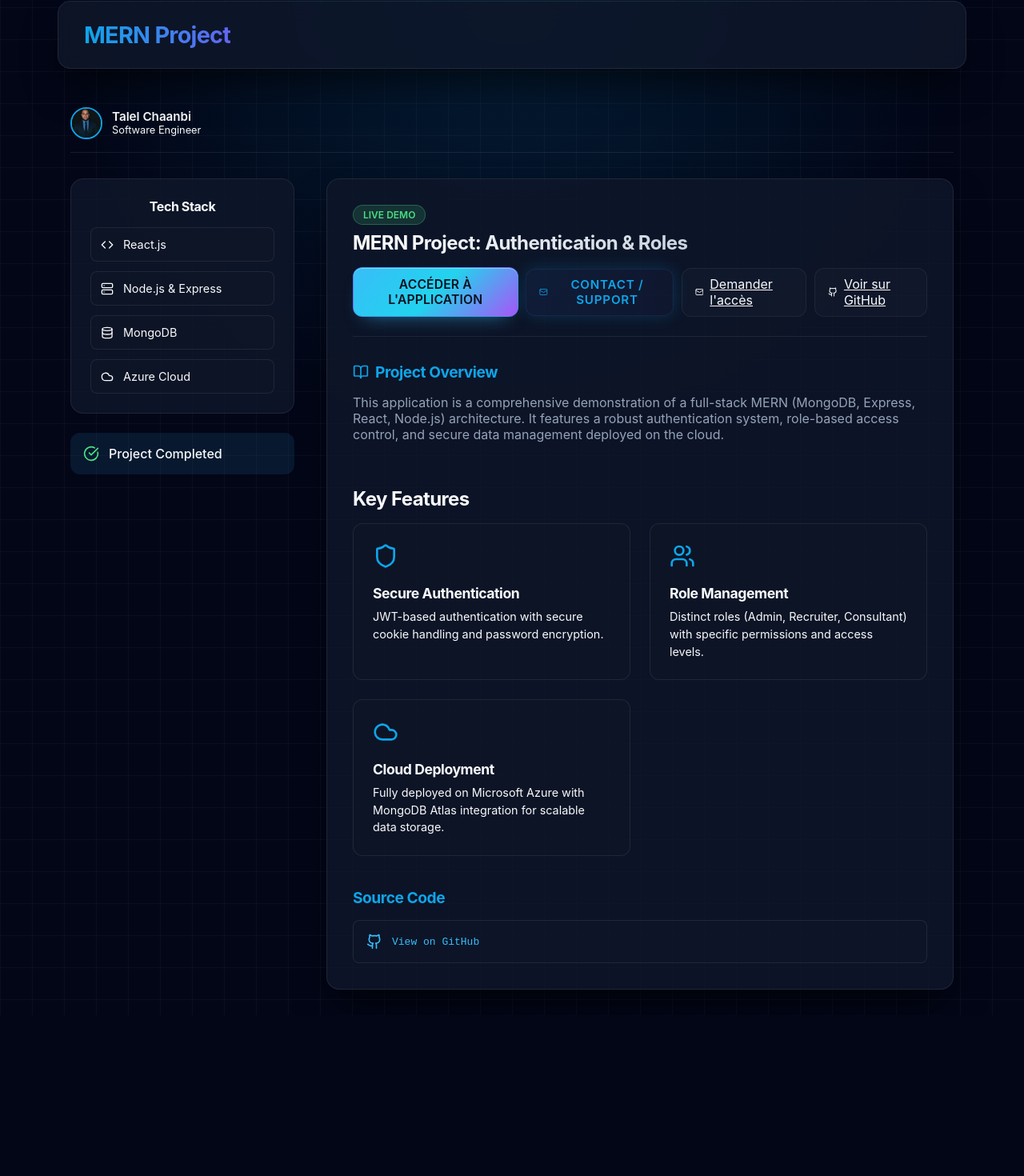
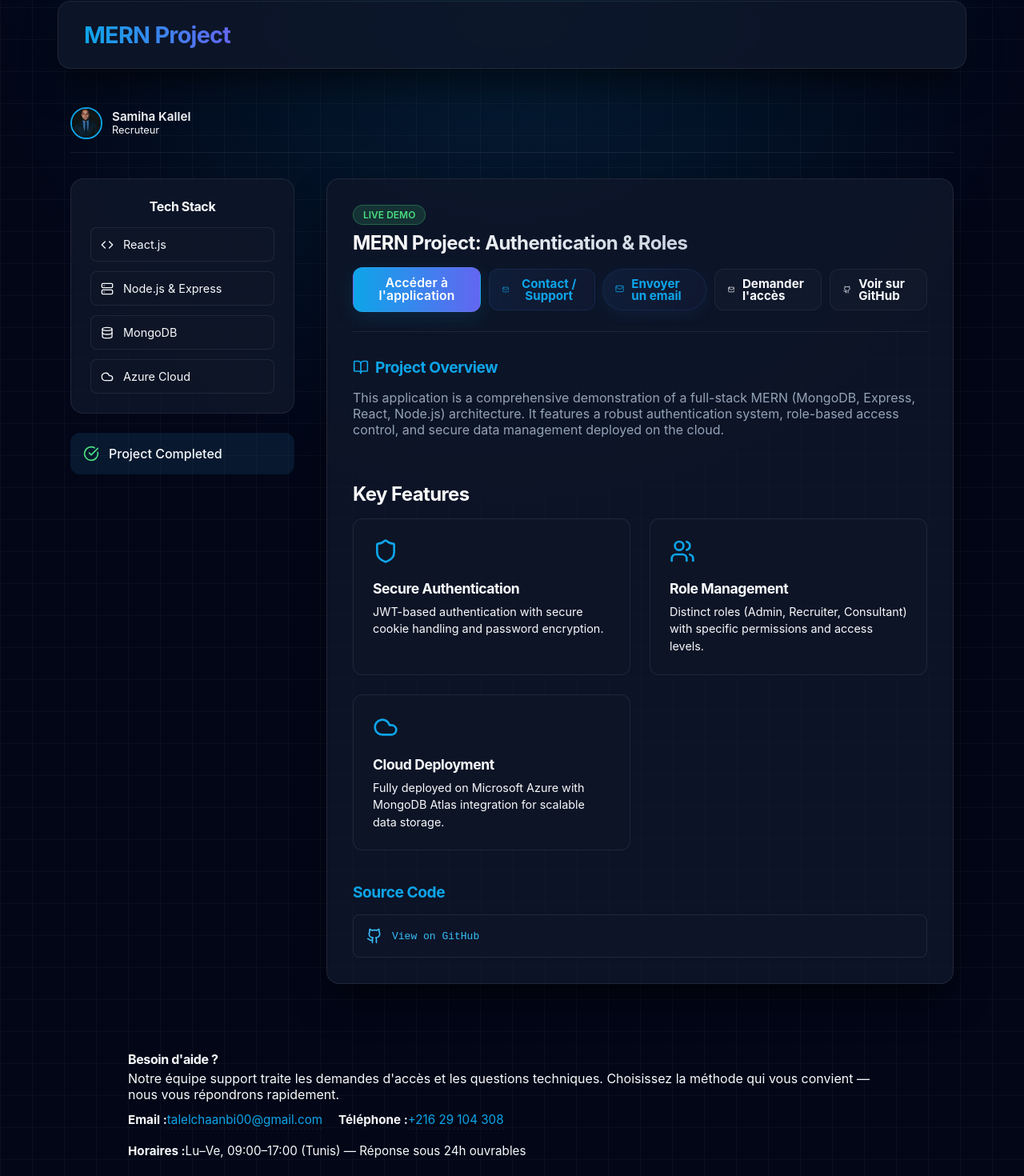
Before and after one commit to talelchaanbi/MERNProjectTalel, a React (Vite) app in the folder frontend/: page / in a window 1280 px wide. Shown: the part 31-1501 px from the top of the page at 80% size. Before the commit the page ends 1300 px from the top, so only its background shows below. Built offline with nearby package versions, Linux system fonts and the light colour scheme; no server answers.

Commit message:
feat: enhance admin user management with password reset functionality and improve landing page support section

```diff
--- a/frontend/src/App.css
+++ b/frontend/src/App.css
@@ -241,29 +241,107 @@ input:focus, select:focus {
   box-shadow: 0 0 0 1px var(--primary-color);
 }
 
-button {
-  padding: 0.9rem 1.5rem;
-  border-radius: 8px;
-  font-weight: 600;
+/* Base button reset */
+button, .btn-primary, .btn-ghost, .btn-mail {
+  display: inline-flex;
+  align-items: center;
+  justify-content: center;
+  gap: 0.6rem;
+  padding: 0.7rem 1.1rem;
+  border-radius: 10px;
+  font-weight: 700;
   font-size: 0.95rem;
-  background: var(--primary-color);
-  color: white;
-  transition: all 0.2s ease;
-  box-shadow: 0 0 20px rgba(14, 165, 233, 0.2);
-  text-transform: uppercase;
-  letter-spacing: 0.05em;
-}
-
-button:hover {
+  line-height: 1;
+  transition: transform 180ms ease, box-shadow 180ms ease, background 180ms ease, opacity 180ms ease;
+  cursor: pointer;
+  border: none;
+  text-decoration: none;
+}
+
+/* Primary button - solid with subtle gradient */
+.btn-primary, button.btn-primary {
+  background: linear-gradient(90deg, var(--primary-color), var(--secondary-color));
+  color: #fff;
+  box-shadow: 0 8px 24px rgba(14,165,233,0.12);
+  border: 1px solid rgba(255,255,255,0.06);
+}
+.btn-primary:hover, button.btn-primary:hover {
+  transform: translateY(-3px) scale(1.01);
+  box-shadow: 0 14px 40px rgba(14,165,233,0.18);
+}
+.btn-primary:focus {
+  outline: 3px solid rgba(59,130,246,0.16);
+  outline-offset: 2px;
+}
+
+/* Ghost button - transparent with subtle border */
+.btn-ghost, a.btn-ghost, button.btn-ghost {
+  background: transparent;
+  color: var(--text-color);
+  border: 1px solid rgba(255,255,255,0.06);
+  box-shadow: none;
+}
+.btn-ghost:hover, a.btn-ghost:hover, button.btn-ghost:hover {
+  background: rgba(255,255,255,0.03);
   transform: translateY(-2px);
-  background: var(--primary-hover);
-  box-shadow: 0 0 30px rgba(14, 165, 233, 0.4);
-}
-
-button:disabled {
+}
+.btn-ghost:focus {
+  outline: 2px solid rgba(148,163,184,0.12);
+  outline-offset: 2px;
+}
+
+/* Mail / accent ghost variant */
+.btn-mail, a.btn-mail {
+  background: linear-gradient(90deg, rgba(59,130,246,0.08), rgba(99,102,241,0.04));
+  color: var(--primary-color);
+  border: 1px solid rgba(59,130,246,0.14);
+}
+.btn-mail:hover {
+  box-shadow: 0 12px 28px -18px rgba(59,130,246,0.25);
+  transform: translateY(-3px);
+}
+
+/* Specific tweak for the email CTA to align icon and text nicely */
+.btn-email {
+  padding: 0.6rem 0.95rem;
+  border-radius: 999px;
+  display: inline-flex;
+  align-items: center;
+  gap: 0.55rem;
+  font-weight: 700;
+  background: linear-gradient(90deg, rgba(59,130,246,0.12), rgba(99,102,241,0.06));
+  color: var(--primary-color);
+  border: 1px solid rgba(59,130,246,0.18);
+  box-shadow: 0 6px 18px rgba(59,130,246,0.08);
+  transition: transform 160ms ease, box-shadow 160ms ease, background 160ms ease, opacity 160ms ease;
+}
+.btn-email svg { transform: translateY(-1px); width:18px; height:18px }
+.btn-email:hover {
+  transform: translateY(-3px) scale(1.02);
+  box-shadow: 0 12px 28px rgba(59,130,246,0.12);
+  background: linear-gradient(90deg, rgba(59,130,246,0.16), rgba(99,102,241,0.08));
+}
+.btn-email:active { transform: translateY(-1px) scale(0.995); }
+.btn-email:focus {
+  outline: 3px solid rgba(59,130,246,0.14);
+  outline-offset: 2px;
+}
+
+.btn-primary[disabled], .btn-ghost[disabled] {
   opacity: 0.6;
   cursor: not-allowed;
   transform: none;
+}
+
+/* Links inside support card */
+.landing-support-card a, .support-list a {
+  color: var(--primary-color);
+  text-decoration: none;
+  border-bottom: 1px dashed rgba(255,255,255,0.06);
+  padding-bottom: 2px;
+}
+.landing-support-card a:hover, .support-list a:hover {
+  text-decoration: underline;
 }
 
 .error-message {
@@ -348,6 +426,7 @@ input[type="file"]::file-selector-button:hover {
   justify-content: space-between;
   padding: 1rem 2rem;
   background: var(--glass-bg);
+  -webkit-backdrop-filter: blur(20px);
   backdrop-filter: blur(20px);
   border-bottom: 1px solid var(--glass-border);
   position: sticky;
@@ -397,6 +476,17 @@ input[type="file"]::file-selector-button:hover {
 .footer-links { display:flex; gap:0.6rem; align-items:center }
 .footer-links .footer-link { display:inline-flex; gap:0.5rem; align-items:center; padding:0.4rem 0.6rem; border-radius:8px; background: rgba(255,255,255,0.02); border:1px solid rgba(255,255,255,0.02) }
 .footer-contact { font-size:0.9rem; color:var(--text-secondary) }
+
+/* Support card styling on landing page */
+.landing-support-card { margin-top: 2rem; display:flex; justify-content:center; }
+.support-card { max-width:1000px; width:100%; display:flex; gap:1.5rem; align-items:center; justify-content:space-between; padding:1.25rem; background:var(--card-bg); border-radius:8px; box-shadow:var(--shadow-sm); }
+.support-left h4 { margin:0 0 0.25rem 0; }
+.support-sub { margin:0 0 0.75rem 0; color:var(--text-secondary); }
+.support-list { list-style:none; padding:0; margin:0; display:flex; gap:1.25rem; flex-wrap:wrap; }
+.support-list li { font-size:0.95rem; color:var(--text); }
+.support-right { text-align:right; }
+.support-cta { margin:0 0 0.5rem 0; font-weight:600; }
+.support-actions { display:flex; gap:0.5rem; justify-content:flex-end; }
 
 @media (max-width:640px) {
   .app-footer { flex-direction:column; text-align:center }
@@ -1157,6 +1247,7 @@ body.dark { background-color: #071023; color: #e6eef6; }
   border-top: 1px solid rgba(148, 163, 184, 0.22);
   background: linear-gradient(180deg, rgba(15, 23, 42, 0.92), rgba(15, 23, 42, 0.75));
   box-shadow: 0 -14px 32px -28px rgba(14, 165, 233, 0.45);
+  -webkit-backdrop-filter: blur(14px);
   backdrop-filter: blur(14px);
 }
 
@@ -1473,6 +1564,7 @@ body.dark { background-color: #071023; color: #e6eef6; }
   justify-content: center;
   align-items: center;
   z-index: 100000;
+  -webkit-backdrop-filter: blur(8px);
   backdrop-filter: blur(8px);
   padding: 2rem;
   overflow: hidden;
@@ -1508,6 +1600,7 @@ body.dark { background-color: #071023; color: #e6eef6; }
   box-shadow: 0 30px 60px -25px rgba(14, 165, 233, 0.45), inset 0 0 0 1px rgba(148, 163, 184, 0.12);
   animation: slideUp 0.3s ease-out;
   z-index: 100001;
+  -webkit-backdrop-filter: blur(22px);
   backdrop-filter: blur(22px);
 }
 
@@ -1779,6 +1872,7 @@ body.dark { background-color: #071023; color: #e6eef6; }
   flex-shrink: 0;
   border-top: 1px solid rgba(148, 163, 184, 0.22);
   background: linear-gradient(180deg, rgba(15, 23, 42, 0.95), rgba(15, 23, 42, 0.98));
+  -webkit-backdrop-filter: blur(14px);
   backdrop-filter: blur(14px);
   display: flex;
   gap: 1rem;
@@ -1810,6 +1904,7 @@ body.dark { background-color: #071023; color: #e6eef6; }
   width: 100%;
   max-width: 420px;
   background: rgba(15, 23, 42, 0.6);
+  -webkit-backdrop-filter: blur(20px);
   backdrop-filter: blur(20px);
   border: 1px solid rgba(255, 255, 255, 0.08);
   border-radius: 24px;
@@ -2024,6 +2119,7 @@ body.dark { background-color: #071023; color: #e6eef6; }
 .creative-error {
   background: rgba(239, 68, 68, 0.15);
   border: 1px solid rgba(239, 68, 68, 0.3);
+  -webkit-backdrop-filter: blur(10px);
   backdrop-filter: blur(10px);
 }
 
--- a/frontend/src/components/LandingPage.jsx
+++ b/frontend/src/components/LandingPage.jsx
@@ -6,18 +6,24 @@ import ErrorBoundary from './ErrorBoundary';
 
 export default function LandingPage({ onGoToLogin }) {
   const [contactOpen, setContactOpen] = useState(false);
+  const mailSubject = "Demande d'accès - MERN Project";
+  const mailBody = 'Bonjour,%0A%0AJe souhaite accéder au dépôt "MERN Project". Voici mes informations :%0A- Nom : %0A- Organisation : %0A- Raison : %0A%0AMerci,%0A[Votre nom]';
+  const mailToAccess = `mailto:talelchaanbi00@gmail.com?subject=${encodeURIComponent(mailSubject)}&body=${mailBody}`;
+  const supportSubject = 'Support - MERN Project';
+  const supportBody = 'Bonjour,%0A%0AJai besoin d\'assistance sur MERN Project. Détails :%0A%0A';
+  const mailToSupport = `mailto:talelchaanbi00@gmail.com?subject=${encodeURIComponent(supportSubject)}&body=${supportBody}`;
 
   return (
     <div className="dashboard-container">
       {/* Header / Breadcrumb */}
       <div className="dashboard-header">
-        <div className="user-profile-mini">
-          <img src={talelPhoto} alt="Talel Chaanbi" className="avatar-circle" />
-          <div className="user-info">
-            <span className="name">Talel Chaanbi</span>
-            <span className="role">Software Engineer</span>
+          <div className="user-profile-mini">
+            <img src={talelPhoto} alt="Samiha Kallel" className="avatar-circle" />
+            <div className="user-info">
+              <span className="name">Samiha Kallel</span>
+              <span className="role">Recruteur</span>
+            </div>
           </div>
-        </div>
       </div>
 
       <div className="dashboard-content">
@@ -59,11 +65,11 @@ export default function LandingPage({ onGoToLogin }) {
               >
                 <Mail size={14} /> Contact / Support
               </button>
-              <a
-                className="btn-ghost"
-                href="mailto:?subject=Demande%20d%27acc%C3%A8s%20-%20MERN%20Project&body=Bonjour%2C%0A%0AJe%20souhaite%20acc%C3%A9der%20au%20d%C3%A9p%C3%B4t%20%22MERN%20Project%22.%20Voici%20mes%20informations%20%3A%0A-%20Nom%20%3A%0A-%20Organisation%20%3A%0A-%20Raison%20%3A%0A%0AMerci%2C%0A%5BVotre%20nom%5D"
-                aria-label="Demander l'accès au dépôt"
-              >
+              <a className="btn-mail btn-email" href={mailToSupport} aria-label="Envoyer un email au support">
+                <Mail size={16} />
+                <span>Envoyer un email</span>
+              </a>
+              <a className="btn-ghost" href={mailToAccess} aria-label="Demander l'accès au dépôt">
                 <Mail size={14} /> Demander l'accès
               </a>
               <a className="btn-ghost" href="https://github.com/talelchaanbi/MERNProject" target="_blank" rel="noopener noreferrer"><Github size={16} /> Voir sur GitHub</a>
@@ -113,6 +119,29 @@ export default function LandingPage({ onGoToLogin }) {
           </div>
         </div>
       </div>
+      <footer className="landing-support-card" aria-labelledby="support-heading">
+        <div className="support-card">
+          <div className="support-left">
+            <h4 id="support-heading">Besoin d'aide ?</h4>
+            <p className="support-sub">Notre équipe support traite les demandes d'accès et les questions techniques. Choisissez la méthode qui vous convient — nous vous répondrons rapidement.</p>
+            <ul className="support-list">
+              <li>
+                <strong>Email :</strong>
+                <a href="mailto:talelchaanbi00@gmail.com" aria-label="Envoyer un email au support">talelchaanbi00@gmail.com</a>
+              </li>
+              <li>
+                <strong>Téléphone :</strong>
+                <a href="tel:+21629104308" aria-label="Appeler le support">+216 29 104 308</a>
+              </li>
+              <li>
+                <strong>Horaires :</strong>
+                <span>Lu–Ve, 09:00–17:00 (Tunis) — Réponse sous 24h ouvrables</span>
+              </li>
+            </ul>
+          </div>
+
+        </div>
+      </footer>
       <ErrorBoundary>
         <ContactModal open={contactOpen} onClose={() => setContactOpen(false)} />
       </ErrorBoundary>
```
Also changed, not shown: 1 other file (tests, documents, lock files or other folders).
